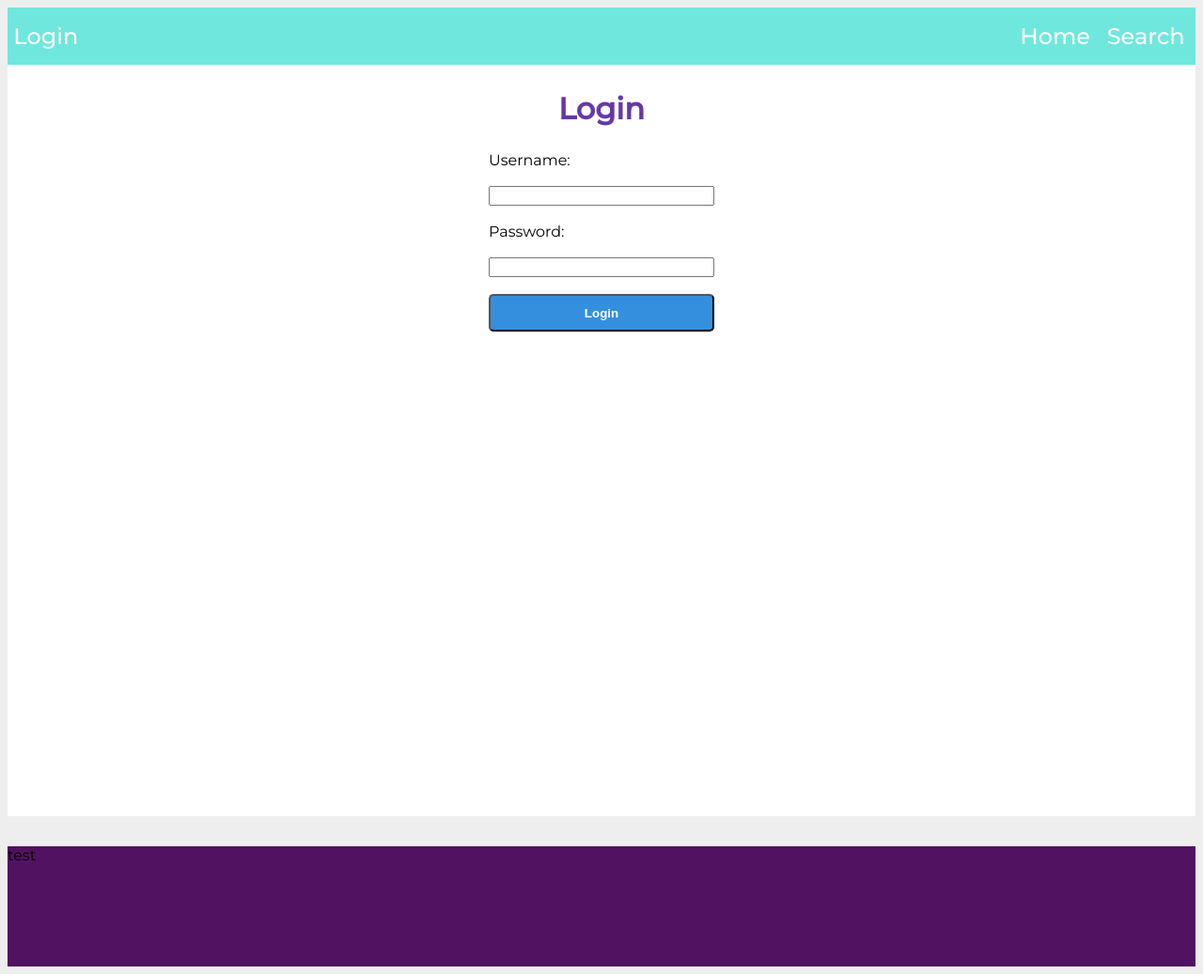
After one commit to emsoraffa/djangokcal, a Django app: page /accounts/login/ in a window 1280 px wide. The commit adds this page. Shown: the whole page at 94% size. Run offline with Django 4.2, Linux system fonts and the light colour scheme.

Commit message:
Login css

```diff
--- a/accounts/urls.py
+++ b/accounts/urls.py
@@ -1,7 +1,8 @@
-from django.conf.urls import url
-from django.contrib.auth import views as auth_views
+from django.urls import path
 
-# urlpatterns = [
-#     url(r'^login/$', auth_views.login, name='login'),
-#     url(r'^logout/$', auth_views.logout, name='logout'),
-# ]
+from . import views
+
+urlpatterns = [
+    path('accounts/login/', views.login_view, name='login_view'),
+    path('accounts/login/authenticate/', views.authenticate, name='authenticate'),
+ ]
--- a/accounts/views.py
+++ b/accounts/views.py
@@ -1,3 +1,24 @@
 from django.shortcuts import render
+from django.contrib.auth import authenticate, login
+from django.urls import reverse
+
+
 
 # Create your views here.
+
+
+def login_view(request):
+    return render(request, "accounts/registration/login.html")
+
+
+def authenticate_view(request):
+    username = request.POST['username']
+    password = request.POST['password']
+    user = authenticate(username=username, password=password)
+    if user is not None:
+        login(request, user)
+        return render(request, reverse(viewname='journal'))
+    else:
+        #incorrect login_details
+        print("user not logged in")
+        pass
--- a/kaloritracker/settings.py
+++ b/kaloritracker/settings.py
@@ -41,7 +41,7 @@ INSTALLED_APPS = [
 
     'polls.apps.PollsConfig',
     'kcaljournal.apps.KcaljournalConfig',
-    #'accounts.apps.AccountsConfig',
+    'accounts.apps.AccountsConfig',
 ]
 
 MIDDLEWARE = [
--- a/kaloritracker/urls.py
+++ b/kaloritracker/urls.py
@@ -21,5 +21,5 @@ urlpatterns = [
     path('polls/', include('polls.urls')),
     path('kcaljournal/', include('kcaljournal.urls')),
     path('admin/', admin.site.urls),
-    #path('', include('accounts.urls')),
+    path('', include('accounts.urls')),
 ]
--- /dev/null
+++ b/static/accounts/login.css
@@ -0,0 +1,26 @@
+main {
+    background-color: white;
+    height: 50rem;
+}
+
+footer {
+    margin-top: 2rem;
+}
+
+.login_form {
+    height: 40%;
+    display: flex;
+    flex-direction: column;
+    flex-wrap: wrap;
+    justify-content: space-between;
+}
+
+h2 {
+    font-weight: bold;
+    font-size: 2rem;
+    color: #6639A6;
+}
+
+label {
+    font-size: 1rem;
+}
--- a/static/style.css
+++ b/static/style.css
@@ -20,6 +20,10 @@ footer {
     background-color: #6FE7DD;
     padding-top: 1rem;
     padding-bottom: 1rem;
+    display: flex;
+    flex-direction: row;
+    justify-content: space-between;
+
 }
 
 .nav-list {
@@ -29,6 +33,12 @@ footer {
     flex-direction: row-reverse;
     flex-wrap: wrap;
     list-style-type: none;
+    width: 100%;
+}
+
+
+#left-nav-list {
+    flex-direction: row;
 }
 
 .nav-item {
@@ -38,6 +48,7 @@ footer {
 }
 
 .nav-link {
+    margin-right: 5px;
     font-size: 1.5rem;
     font-weight: 500;
     color: white;
@@ -107,3 +118,12 @@ footer {
 .foodform p {
     margin: 5px;
 }
+
+.central-container {
+    width: auto;
+    margin: auto;
+    display: flex;
+    flex-direction: column;
+    align-items: center;
+    height: 30rem;
+}
--- /dev/null
+++ b/templates/accounts/registration/login.html
@@ -0,0 +1,25 @@
+{% extends 'base.html' %}
+
+{% block css %}{{block.super}}
+{% load static %}
+<link rel="stylesheet" href="{% static 'accounts/login.css' %}">
+{% endblock %}
+
+{% block title %}Login{% endblock %}
+
+
+{% block content %}
+<div class="central-container">
+  <h2>Login</h2>
+  <form method="post" class="login_form" action="authenticate/">
+    {% csrf_token %}
+    <label for="username">Username:</label>
+    <input type="text" id="username" name="username">
+    <label for="password">Password:</label>
+    <input type="password" id="password" name="username">
+    <button type="submit" class="btn">Login</button>
+  </form>
+</div>
+
+
+{% endblock %}
--- a/templates/base.html
+++ b/templates/base.html
@@ -13,11 +13,19 @@
 
     <link rel="stylesheet" href="{% static 'style.css' %}">
 
+    {% block css %}
+    {% endblock %}
+
     <title>Kcaltracker</title>
 </head>
 <body>
     <header>
         <nav class="nav-bar">
+            <ul class="nav-list" id="left-nav-list">
+                <li class="nav-item">
+                    <a class="nav-link" href="http://127.0.0.1:8000/accounts/login/">Login</a>
+                </li>
+            </ul>
             <ul class="nav-list">
                 <li class="nav-item">
                     <a class="nav-link" href="http://127.0.0.1:8000/kcaljournal/search/">Search</a>
```
Also changed, not shown: accounts/registration/login.html (deleted, +0 -12 lines).
